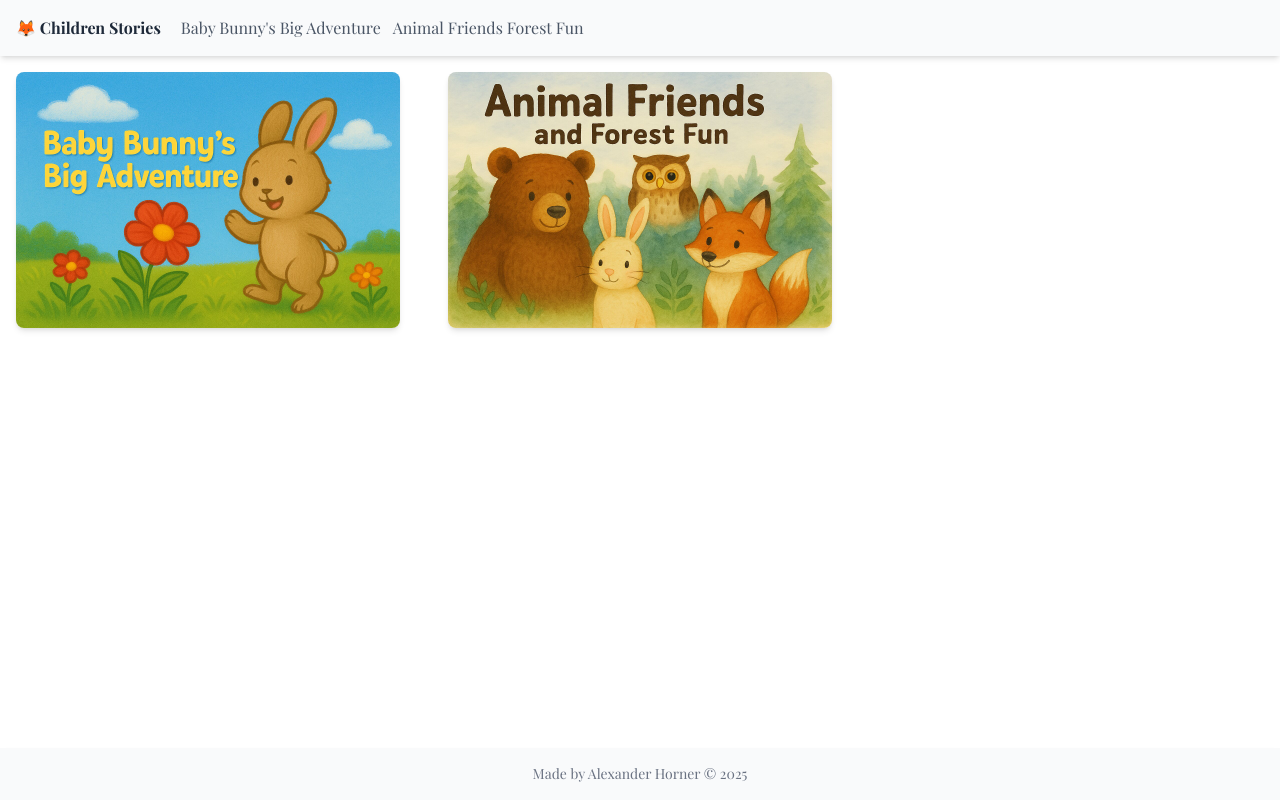
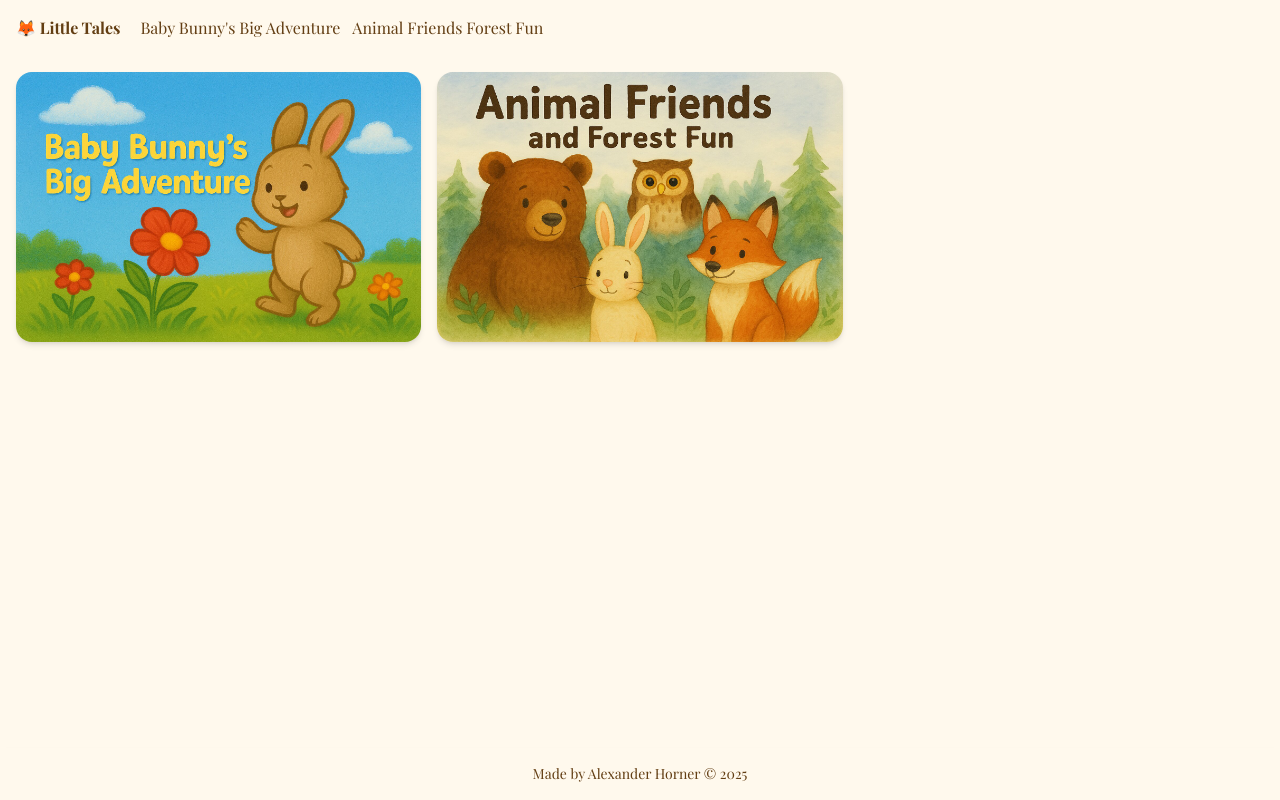
Before and after one commit to alexanderhorner/children-books, a Next.js app: page / in a window 1280 px wide. Built offline with nearby package versions, Linux system fonts and the light colour scheme; a web font is replaced by a local one.

Commit message:
style: update color scheme and improve layout slightly

```diff
--- a/app/[book]/[page]/page.tsx
+++ b/app/[book]/[page]/page.tsx
@@ -36,7 +36,7 @@ export default async function Page({
 
       {/* Text Section */}
       <div className="p-8 text-center md:flex md:items-center font-serif flex flex-col justify-center">
-        <p className="text-gray-600 mb-4">
+        <p className="text-sky-900 mb-4">
           Page {currentPage} of {library[book].pages.length}
         </p>
 
@@ -47,14 +47,14 @@ export default async function Page({
           {hasPreviousPage ? (
             <Link
               href={`/${book}/${currentPage - 1}`}
-              className="border border-gray-400 shadow-sm rounded-md bg-white text-gray-800 px-4 py-2 hover:bg-gray-100"
+              className="bg-sky-900 shadow-sm rounded-md text-white px-4 py-2 hover:bg-sky-800"
             >
               Previous
             </Link>
           ) : (
             <Link
               href="/"
-              className="border border-gray-400 shadow-sm rounded-md bg-white text-gray-800 px-4 py-2 hover:bg-gray-100"
+              className="bg-sky-900 shadow-sm rounded-md text-white px-4 py-2 hover:bg-sky-800"
             >
               Back to Home
             </Link>
@@ -63,14 +63,14 @@ export default async function Page({
           {hasNextPage ? (
             <Link
               href={`/${book}/${currentPage + 1}`}
-              className="border border-gray-400 shadow-sm rounded-md bg-white text-gray-800 px-4 py-2 hover:bg-gray-100"
+              className="bg-sky-900 shadow-sm rounded-md text-white px-4 py-2 hover:bg-sky-800"
             >
               Next
             </Link>
           ) : (
             <Link
               href="/"
-              className="border border-gray-400 shadow-sm rounded-md bg-white text-gray-800 px-4 py-2 hover:bg-gray-100"
+              className="bg-sky-900 shadow-sm rounded-md text-white px-4 py-2 hover:bg-sky-800"
             >
               Return to Home
             </Link>
--- a/app/globals.css
+++ b/app/globals.css
@@ -1,5 +1,23 @@
 @import "tailwindcss";
+
 
 @theme inline {
   --font-serif: var(--font-playfair-display);
+  --color-egg-sour-50: #fff9ed;
+  --color-egg-sour-100: #fff4dc;
+  --color-egg-sour-200: #fee1aa;
+  --color-egg-sour-300: #fdca74;
+  --color-egg-sour-400: #fba83c;
+  --color-egg-sour-500: #f98d16;
+  --color-egg-sour-600: #ea710c;
+  --color-egg-sour-700: #c2560c;
+  --color-egg-sour-800: #9a4412;
+  --color-egg-sour-900: #7c3912;
+  --color-egg-sour-950: #431b07;
+  --color-brown-900: #633e13;
 }
+
+html, body {
+  background-color: var(--color-egg-sour-50);
+  color: var(--color-brown-900);
+}
--- a/app/layout.tsx
+++ b/app/layout.tsx
@@ -27,13 +27,13 @@ export default function RootLayout({
       <body
         className={`${playfairDisplay.variable} antialiased h-screen flex flex-col`}
       >
-        <header className="p-4 shadow-md bg-gray-50 font-serif flex gap-5 items-baseline">
+        <header className="p-4 font-serif flex gap-5 items-baseline">
           <h1 className="font-bold">
-            <Link href="/" className="text-gray-800 hover:underline">
-              🦊 Children Stories
+            <Link href="/" className="hover:underline">
+              🦊 Little Tales
             </Link>
           </h1>
-          <nav className="hidden md:flex text-gray-600 gap-3">
+          <nav className="hidden md:flex gap-3">
             {listOfBooks.map(([id, book]) => (
               <Link key={id} href={`/${id}/1`} className="hover:underline">
                 {book.title}
@@ -45,7 +45,7 @@ export default function RootLayout({
         {children}
 
 
-        <footer className="text-gray-500 p-4 shadow-md bg-gray-50 font-serif text-sm text-center">
+        <footer className="text-brown-900 p-4 shadow-md font-serif text-sm text-center">
           Made by <Link href="https://www.alexanderhorner.com" className="hover:underline">Alexander Horner</Link> © 2025
         </footer>
       </body>
--- a/app/page.tsx
+++ b/app/page.tsx
@@ -6,7 +6,7 @@ import { Metadata } from "next";
 export default function Home() {
   return (
     <div className="flex-1">
-      <div className="grid grid-cols-[repeat(auto-fill,minmax(min(400px,100%),1fr))] gap-4">
+      <div className="grid grid-cols-[repeat(auto-fill,minmax(min(400px,100%),1fr))] gap-4 p-4">
         {Object.entries(library).map(([id, book]) => (
           <BookCard key={id} title={book.title} cover={book.cover} id={id} />
         ))}
@@ -16,7 +16,7 @@ export default function Home() {
 }
 
 const BookCard = ({ title, cover, id }: { title: string; cover: StaticImageData; id: string }) => (
-  <Link href={`/${id}/1`} className="shadow-md rounded-lg m-4 flex flex-col gap-4 overflow-hidden">
+  <Link href={`/${id}/1`} className="shadow-md rounded-2xl overflow-hidden">
     <Image src={cover} alt={title} placeholder="blur"/>
   </Link>
 );
```
